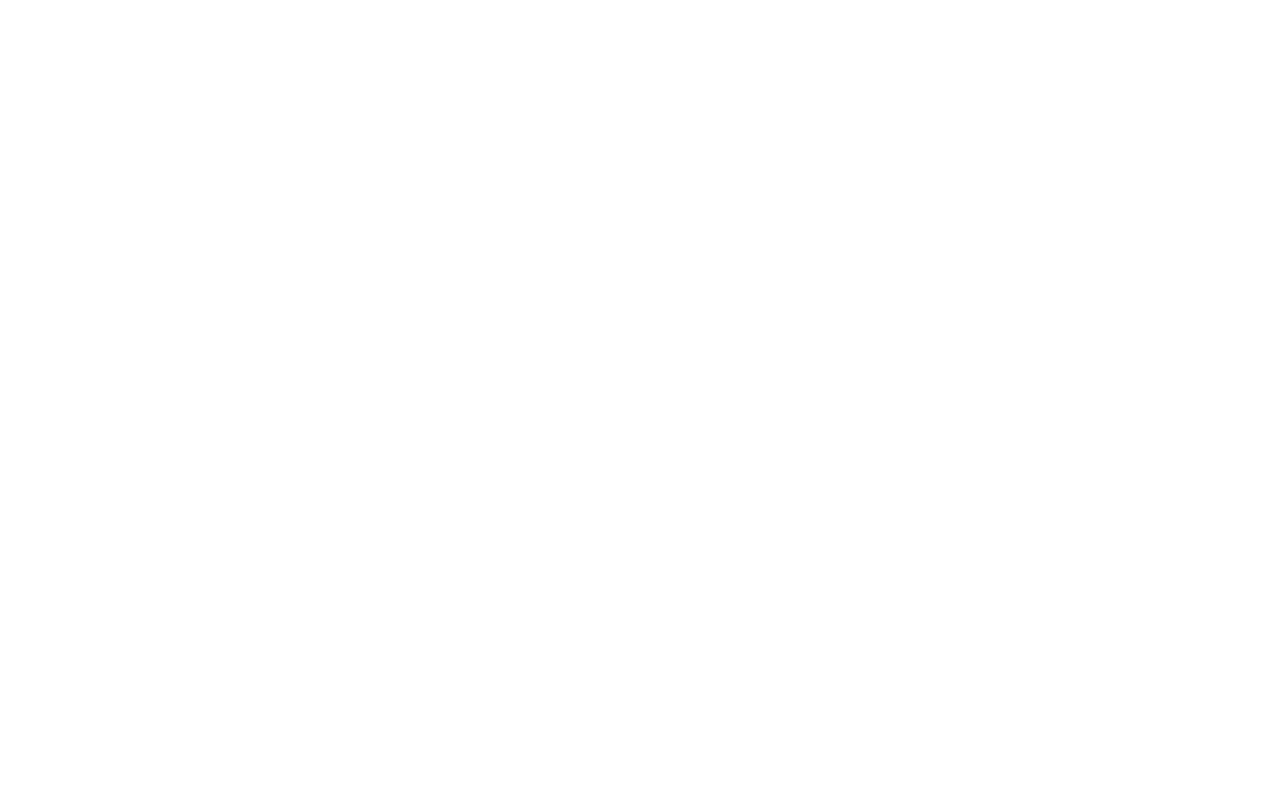
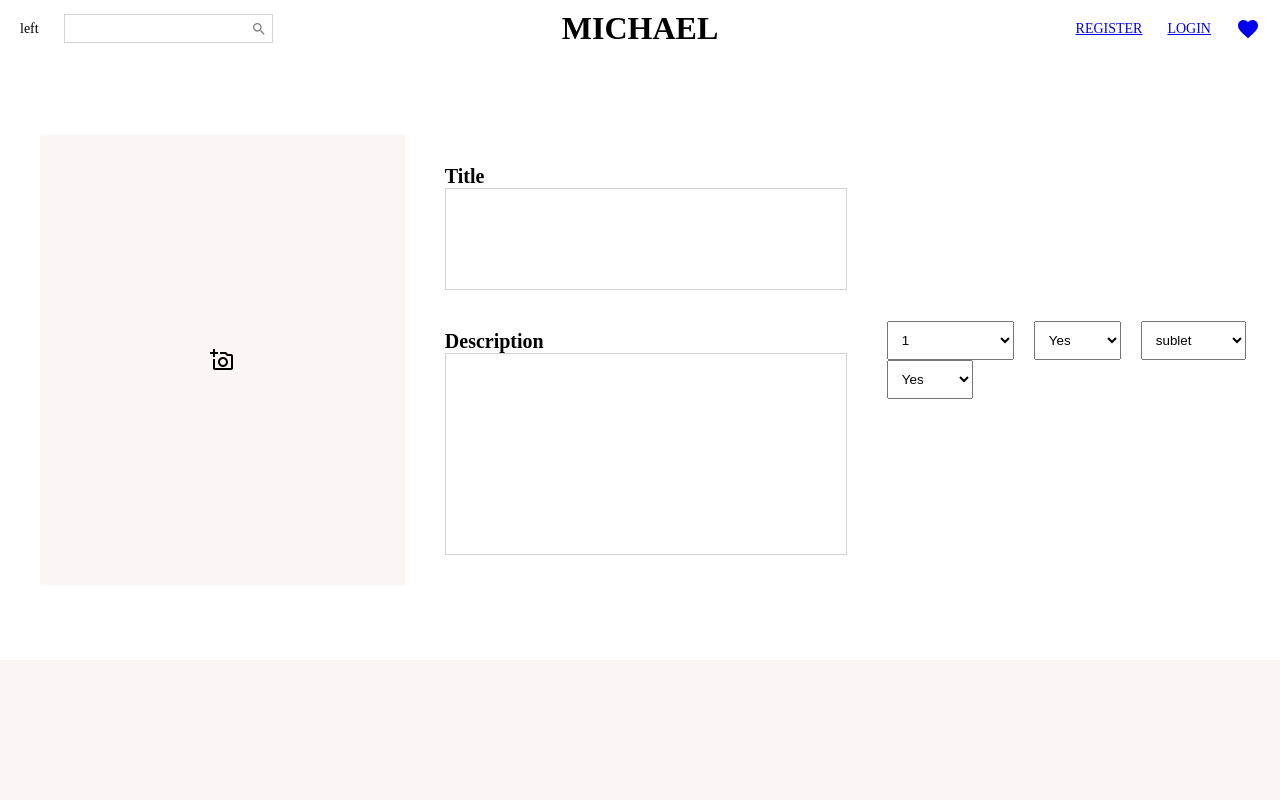
Before and after one commit to michaeleliyahu/Sublet, a React (Create React App) app in the folder client/: page /AddProdect in a window 1280 px wide. Before the commit this address had no page. Shown: the top 800 px of the page. Built offline with nearby package versions, Linux system fonts and the light colour scheme.

Commit message:
create for client side option to add product

```diff
--- a/client/src/App.jsx
+++ b/client/src/App.jsx
@@ -13,6 +13,7 @@
   // Navigate
 } from "react-router-dom";
 import { useSelector } from "react-redux";
+import AddProduct from "./pages/AddProduct";
 
 const App = () => {
   const user = useSelector((state) => state.user.currentUser);
@@ -23,6 +24,7 @@
       <Route path="/products/:category" element={<ProductList/>}/>
       <Route path="/product/:id" element={<Product/>}></Route>
       <Route path="/WishList" element={<WishList/>}/>
+      <Route path="/AddProdect" element={<AddProduct/>}/>
       <Route path="/login" element=
       {user ?
         (<Navigate replace to={"/"}/>)
--- /dev/null
+++ b/client/src/pages/AddProduct.jsx
@@ -0,0 +1,121 @@
+import { AddAPhotoOutlined } from '@material-ui/icons'
+import React from 'react'
+import styled from 'styled-components'
+import Navbar from '../components/Navbar'
+import Newsletter from '../components/Newsletter'
+
+const Container = styled.div``
+const Wrapper = styled.div`
+    display: flex;
+    height: 600px;
+    align-items: center;
+
+`
+const AddPhoto = styled.div`
+    margin-left: 40px;
+    height: 450px;
+    width: 450px;
+    background-color: #fcf5f5;
+    display: flex;
+    align-items: center;
+    justify-content: center;
+`
+const Input = styled.input`
+    border: none;
+    width: 95%;
+    height: 90%;
+`;
+const FillTextTitle = styled.div`
+    height: 100px;
+    width: 400px;
+    border: 1px solid lightgray;
+`
+const FillTextDesc = styled.div`
+    height: 200px;
+    width: 400px;
+    border: 1px solid lightgray;
+`
+const Title = styled.div`
+    font-size: 20px;
+    font-weight: bold;
+`
+const TitleBox = styled.div`
+    margin: 40px;
+`
+const DescBox = styled.div`
+    margin: 40px;
+`
+const Filter = styled.div`
+`;
+
+const Select = styled.select`
+  padding: 10px;
+  margin-right: 20px;
+`;
+const WrapBox = styled.div`
+
+`
+
+const Option = styled.option``;
+const AddProduct = () => {
+  return (
+    <Container>
+        <Navbar/>
+            <Wrapper>
+                <AddPhoto>
+                    <AddAPhotoOutlined/>
+                </AddPhoto>
+                <WrapBox>
+                    <TitleBox>
+                        <Title>Title</Title>
+                        <FillTextTitle>
+                            <Input/>
+                        </FillTextTitle>
+                    </TitleBox>
+                    <DescBox>
+                        <Title>Description</Title>
+                        <FillTextDesc>
+                            <Input/>
+                        </FillTextDesc>
+                    </DescBox>
+                </WrapBox>
+                <Filter>
+                    <Select>
+                        <Option disabled>
+                            Room number
+                        </Option>
+                        <Option>1</Option>
+                        <Option>2</Option>
+                        <Option>3</Option>
+                        <Option>4</Option>
+                    </Select>
+                    <Select>
+                        <Option disabled>
+                            Garden
+                        </Option>
+                        <Option>Yes</Option>
+                        <Option>No</Option>
+                    </Select>
+                    <Select>
+                        <Option disabled>
+                            sublet/rent
+                        </Option>
+                        <Option>sublet</Option>
+                        <Option>rent</Option>
+                        <Option>all</Option>
+                    </Select>
+                    <Select>
+                        <Option disabled>
+                        inStock
+                        </Option>
+                        <Option>Yes</Option>
+                        <Option>No</Option>
+                    </Select>
+                </Filter>
+            </Wrapper>
+        <Newsletter/>
+    </Container>
+  )
+}
+
+export default AddProduct
--- a/client/src/pages/ProductList.jsx
+++ b/client/src/pages/ProductList.jsx
@@ -1,5 +1,6 @@
+import {AddBoxOutlined } from '@material-ui/icons';
 import React from 'react'
-import { useLocation } from 'react-router-dom';
+import { Link, useLocation } from 'react-router-dom';
 import styled from 'styled-components'
 import Navbar from '../components/Navbar'
 import Newsletter from '../components/Newsletter';
@@ -27,7 +28,13 @@
   margin-right: 20px;
 `;
 const Option = styled.option``;
-
+const AddProdect = styled.div`
+align-items: center;
+display: flex;
+justify-content: center;
+height: 200px;
+font-size: 14px;
+`;
 const ProductList = () => {
     const location = useLocation();
     const cat = location.pathname.split("/")[2];
@@ -67,6 +74,11 @@
             </Filter>
         </FilterContainer>
         <Products cat={cat}/>
+        <Link to={`/AddProdect`}>
+            <AddProdect>
+                <AddBoxOutlined/>
+            </AddProdect>
+        </Link>
         <Newsletter/>
     </Container>
   )
```
